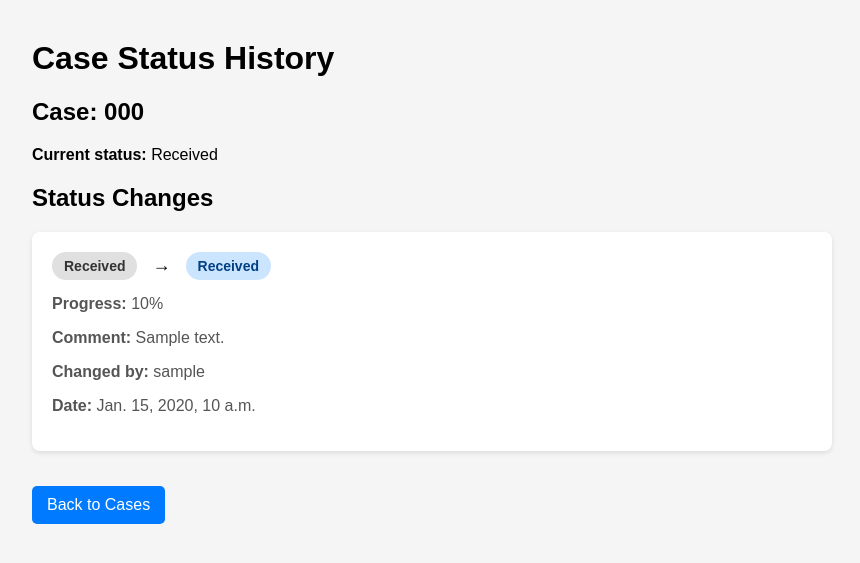
After one commit to ssalazaro8/DentiFlow, a Django app: page /workflow/1/history/ in a window 1280 px wide. The commit adds this page. Shown: the top 563 px of the page, without its empty margins (208-1068 px from the left). Run offline with Django 5.2, Linux system fonts and the light colour scheme; a user stored in the database is signed in; tables that the repository leaves empty hold one stand-in row (values such as "Sample post").

Commit message:
feat: record previous stage and add case status history page (FR-22)

```diff
--- a/apps/workflow/models.py
+++ b/apps/workflow/models.py
@@ -53,6 +53,14 @@ class WorkflowUpdate(models.Model):
         on_delete=models.CASCADE,
         related_name="updates",
     )
+    # Etapa desde la que se movio el caso. Queda vacia en el primer
+    # registro, cuando el workflow recien se crea y no hay anterior.
+    previous_stage = models.CharField(
+        max_length=20,
+        choices=Workflow.STAGE_CHOICES,
+        blank=True,
+        verbose_name="Previous stage",
+    )
     stage = models.CharField(max_length=20, choices=Workflow.STAGE_CHOICES)
     progress_percentage = models.PositiveSmallIntegerField()
     comment = models.TextField(blank=True)
@@ -67,3 +75,9 @@ class WorkflowUpdate(models.Model):
 
     class Meta:
         ordering = ["-created_at"]
+        verbose_name = "Workflow Update"
+        verbose_name_plural = "Workflow Updates"
+
+    def __str__(self):
+        origen = self.get_previous_stage_display() or "Start"
+        return f"{origen} -> {self.get_stage_display()}"
--- a/apps/workflow/services.py
+++ b/apps/workflow/services.py
@@ -31,6 +31,7 @@ class WorkflowService:
         workflow = Workflow.objects.create(**data)
         WorkflowUpdate.objects.create(
             workflow=workflow,
+            previous_stage="",
             stage=workflow.current_stage,
             progress_percentage=workflow.progress_percentage,
             comment=workflow.comments,
@@ -44,12 +45,17 @@ class WorkflowService:
             raise ValueError("Workflow not found.")
         if workflow.dental_case.acceptance_status != DentalCase.AcceptanceStatus.ACCEPTED:
             raise ValueError("Rejected cases cannot proceed through production.")
+
+        # Se lee antes de pisarlo: es el "de donde venia" del historial.
+        previous_stage = workflow.current_stage
+
         workflow.current_stage = stage
         workflow.progress_percentage = progress_percentage
         workflow.comments = comment
         workflow.save()
         WorkflowUpdate.objects.create(
             workflow=workflow,
+            previous_stage=previous_stage,
             stage=stage,
             progress_percentage=progress_percentage,
             comment=comment,
@@ -57,3 +63,11 @@ class WorkflowService:
         )
 
         return workflow
+
+    @staticmethod
+    def get_status_history(workflow):
+        """
+        Returns the full ordered history of a workflow.
+        """
+
+        return workflow.updates.select_related("updated_by").all()
--- a/apps/workflow/urls.py
+++ b/apps/workflow/urls.py
@@ -21,6 +21,7 @@ urlpatterns = [
         views.workflow_update_stage,
         name="workflow_update_stage"
     ),
+    path("<int:id>/history/", views.workflow_history, name="workflow_history"),
     path("case/<int:case_id>/", views.case_tracking, name="case_tracking"),
     path("case/<int:case_id>/start/", views.start_production, name="start_production"),
 ]
--- a/apps/workflow/views.py
+++ b/apps/workflow/views.py
@@ -4,6 +4,7 @@ from django.core.exceptions import PermissionDenied
 from django.shortcuts import get_object_or_404, redirect, render
 
 from apps.dental_cases.models import DentalCase
+from apps.dental_cases.permissions import require_case_access
 from apps.dental_cases.services import DentalCaseService
 from apps.dental_cases.views import _can_view_case
 from .forms import WorkflowForm, WorkflowUpdateForm
@@ -118,3 +119,23 @@ def start_production(request, case_id):
         else:
             messages.success(request, "Production started." if created else "Production was already started.")
     return redirect("case_tracking", case_id=case_id)
+
+
+@login_required
+def workflow_history(request, id):
+    """
+    FR-22: shows the complete ordered history of a case's stage changes.
+    """
+
+    workflow = WorkflowService.get_by_id(id)
+
+    require_case_access(request.user, workflow.dental_case)
+
+    return render(
+        request,
+        "workflow/history.html",
+        {
+            "workflow": workflow,
+            "history": WorkflowService.get_status_history(workflow),
+        },
+    )
--- /dev/null
+++ b/templates/workflow/history.html
@@ -0,0 +1,157 @@
+<!DOCTYPE html>
+<html lang="en">
+<head>
+    <meta charset="UTF-8">
+    <meta name="viewport" content="width=device-width, initial-scale=1.0">
+
+    <title>Case Status History</title>
+
+    <style>
+        body {
+            font-family: Arial, sans-serif;
+            margin: 40px;
+            background-color: #f5f5f5;
+        }
+
+        .history-container {
+            max-width: 800px;
+            margin: auto;
+        }
+
+        .history-card {
+            background-color: white;
+            padding: 20px;
+            margin-bottom: 15px;
+            border-radius: 8px;
+            box-shadow: 0 2px 5px rgba(0, 0, 0, 0.1);
+        }
+
+        .status-change {
+            font-size: 18px;
+            font-weight: bold;
+            margin-bottom: 15px;
+        }
+
+        .status {
+            display: inline-block;
+            padding: 6px 12px;
+            border-radius: 15px;
+            font-size: 14px;
+        }
+
+        .previous {
+            background-color: #e0e0e0;
+            color: #333333;
+        }
+
+        .new {
+            background-color: #cce5ff;
+            color: #004085;
+        }
+
+        .arrow {
+            margin: 0 10px;
+            font-weight: bold;
+        }
+
+        .info {
+            color: #555555;
+            margin-top: 8px;
+        }
+
+        .back-button {
+            display: inline-block;
+            margin-top: 20px;
+            padding: 10px 15px;
+            background-color: #007bff;
+            color: white;
+            text-decoration: none;
+            border-radius: 5px;
+        }
+
+        .back-button:hover {
+            background-color: #0056b3;
+        }
+    </style>
+</head>
+
+<body>
+
+<div class="history-container">
+
+    <h1>Case Status History</h1>
+
+    <h2>
+        Case: {{ workflow.dental_case.case_number }}
+    </h2>
+
+    <p>
+        <strong>Current status:</strong>
+        {{ workflow.get_current_stage_display }}
+    </p>
+
+    <h2>Status Changes</h2>
+
+    {% for record in history %}
+
+        <div class="history-card">
+
+            <div class="status-change">
+
+                <span class="status previous">
+                    {% if record.previous_stage %}{{ record.get_previous_stage_display }}{% else %}Inicio{% endif %}
+                </span>
+
+                <span class="arrow">
+                    →
+                </span>
+
+                <span class="status new">
+                    {{ record.get_stage_display }}
+                </span>
+
+            </div>
+
+            <p class="info">
+                <strong>Progress:</strong>
+                {{ record.progress_percentage }}%
+            </p>
+
+            {% if record.comment %}
+            <p class="info">
+                <strong>Comment:</strong>
+                {{ record.comment }}
+            </p>
+            {% endif %}
+
+            <p class="info">
+                <strong>Changed by:</strong>
+                {{ record.updated_by.username|default:"Sin registrar" }}
+            </p>
+
+            <p class="info">
+                <strong>Date:</strong>
+                {{ record.created_at }}
+            </p>
+
+        </div>
+
+    {% empty %}
+
+        <p>
+            No status changes have been recorded.
+        </p>
+
+    {% endfor %}
+
+    <a
+        class="back-button"
+        href="{% url 'workflow_list' %}"
+    >
+        Back to Cases
+    </a>
+
+</div>
+
+</body>
+</html>
--- a/templates/workflow/tracking.html
+++ b/templates/workflow/tracking.html
@@ -6,6 +6,6 @@
 <div class="tracking-hero shadow-sm mb-4"><div class="d-flex justify-content-between align-items-start gap-3 flex-wrap"><div><div class="opacity-75 small">LIVE CASE TRACKING</div><h1 class="h2 mb-1">{{ dental_case.case_number }}</h1><div>{{ dental_case.get_service_type_display }} · {{ dental_case.clinic_name }}</div></div>{% if workflow %}<div class="text-end"><div class="display-6 fw-bold">{{ workflow.progress_percentage }}%</div><div>In production</div></div>{% endif %}</div>{% if workflow %}<div class="progress mt-4" style="height:10px"><div class="progress-bar bg-white" role="progressbar" style="width:{{ workflow.progress_percentage }}%" aria-valuenow="{{ workflow.progress_percentage }}" aria-valuemin="0" aria-valuemax="100"></div></div>{% endif %}</div>
 {% if not workflow %}<div class="alert alert-info">This case is waiting for the laboratory to start production.</div>{% else %}
 <div class="row g-4"><div class="col-lg-7"><div class="card shadow-sm h-100"><div class="card-body p-4"><h2 class="h5 mb-4">Production route</h2>{% for key, label in workflow.STAGE_CHOICES %}<div class="tracking-step {% if workflow.current_stage == key %}active{% endif %}"><span class="tracking-dot"></span><strong>{{ label }}</strong>{% if workflow.current_stage == key %}<span class="badge bg-danger ms-2">Current stage</span>{% endif %}</div>{% endfor %}</div></div></div><div class="col-lg-5"><div class="card shadow-sm mb-4"><div class="card-body"><h2 class="h5">Case team</h2><p class="mb-1"><strong>Laboratory:</strong> {{ dental_case.laboratory }}</p><p class="mb-0"><strong>Technician:</strong> {% if dental_case.technician_assignment %}{{ dental_case.technician_assignment.technician }}{% else %}Pending assignment{% endif %}</p></div></div><div class="card shadow-sm"><div class="card-body"><h2 class="h5">Latest update</h2><p class="mb-1"><strong>{{ workflow.get_current_stage_display }}</strong></p><p class="text-muted mb-0">{{ workflow.comments|default:"The laboratory has not added details yet." }}</p></div></div></div></div>
-<div class="card shadow-sm mt-4"><div class="card-body p-4"><div class="d-flex justify-content-between align-items-center mb-3"><h2 class="h5 mb-0">Update history</h2>{% if dental_case.laboratory %}<a class="btn btn-sm btn-primary" href="{% url 'workflow_update_stage' workflow.id %}">Update progress</a>{% endif %}</div>{% for update in workflow.updates.all %}<div class="border-start border-3 ps-3 pb-3 mb-3"><strong>{{ update.get_stage_display }} · {{ update.progress_percentage }}%</strong><div>{{ update.comment|default:"Status updated" }}</div><small class="text-muted">{{ update.created_at|date:"M d, Y H:i" }}{% if update.updated_by %} · {{ update.updated_by }}{% endif %}</small></div>{% empty %}<p class="text-muted mb-0">No updates yet.</p>{% endfor %}</div></div>{% endif %}
+<div class="card shadow-sm mt-4"><div class="card-body p-4"><div class="d-flex justify-content-between align-items-center mb-3"><h2 class="h5 mb-0">Latest movements</h2><div>{% if dental_case.laboratory %}<a class="btn btn-sm btn-primary" href="{% url 'workflow_update_stage' workflow.id %}">Update progress</a>{% endif %} <a class="btn btn-sm btn-outline-secondary" href="{% url 'workflow_history' workflow.id %}">Full history</a></div></div>{% for update in workflow.updates.all %}<div class="border-start border-3 ps-3 pb-3 mb-3"><strong>{% if update.previous_stage %}{{ update.get_previous_stage_display }} → {% endif %}{{ update.get_stage_display }} · {{ update.progress_percentage }}%</strong><div>{{ update.comment|default:"Status updated" }}</div><small class="text-muted">{{ update.created_at|date:"M d, Y H:i" }}{% if update.updated_by %} · {{ update.updated_by }}{% endif %}</small></div>{% empty %}<p class="text-muted mb-0">No updates yet.</p>{% endfor %}</div></div>{% endif %}
 <div class="mt-4"><a class="btn btn-outline-secondary" href="{% url 'dental_case_detail' dental_case.id %}">Back to case</a></div>
 {% endblock %}
```
Also changed, not shown: apps/workflow/tests.py (+181 -0 lines), apps/workflow/migrations/0003_alter_workflowupdate_options_and_more.py (added).
